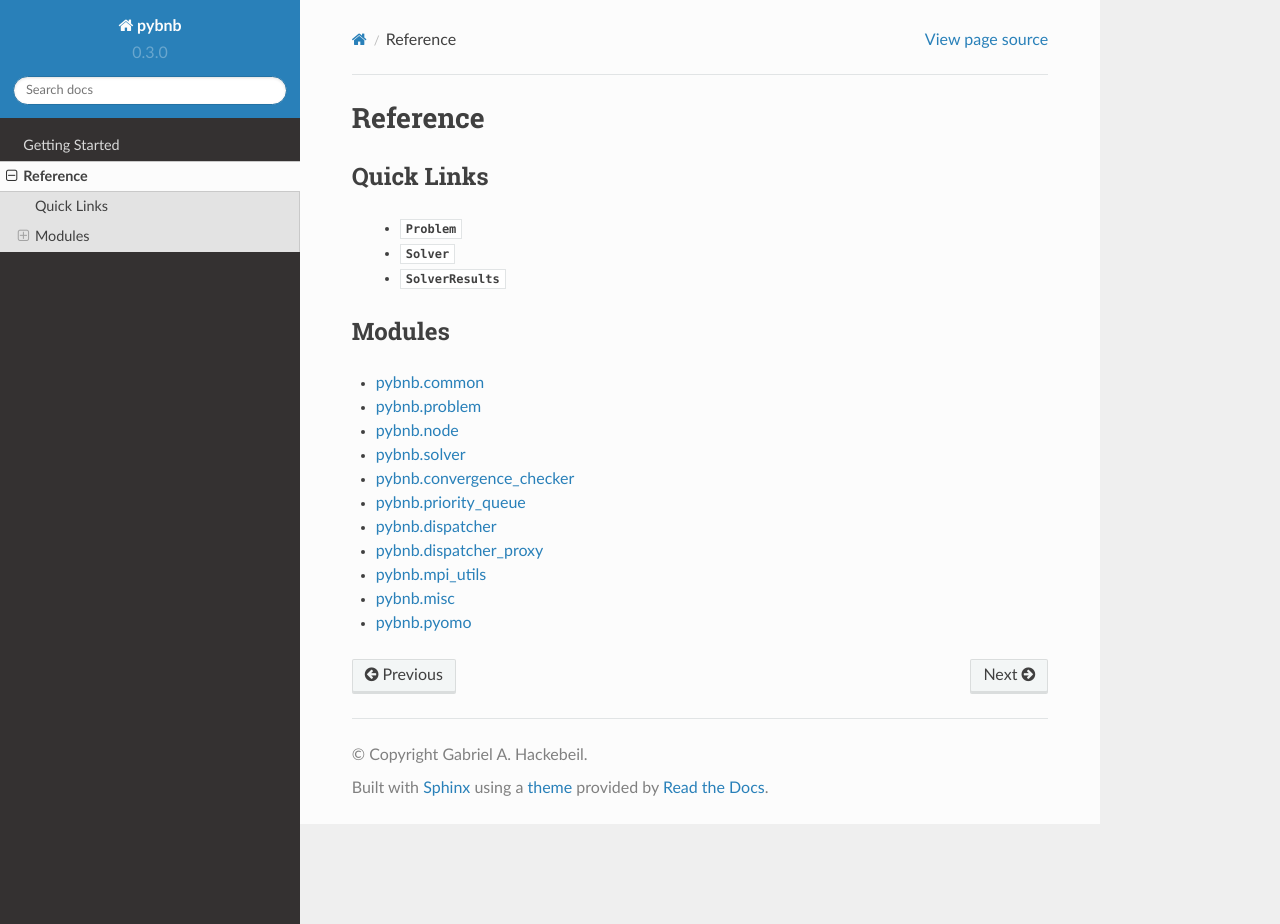
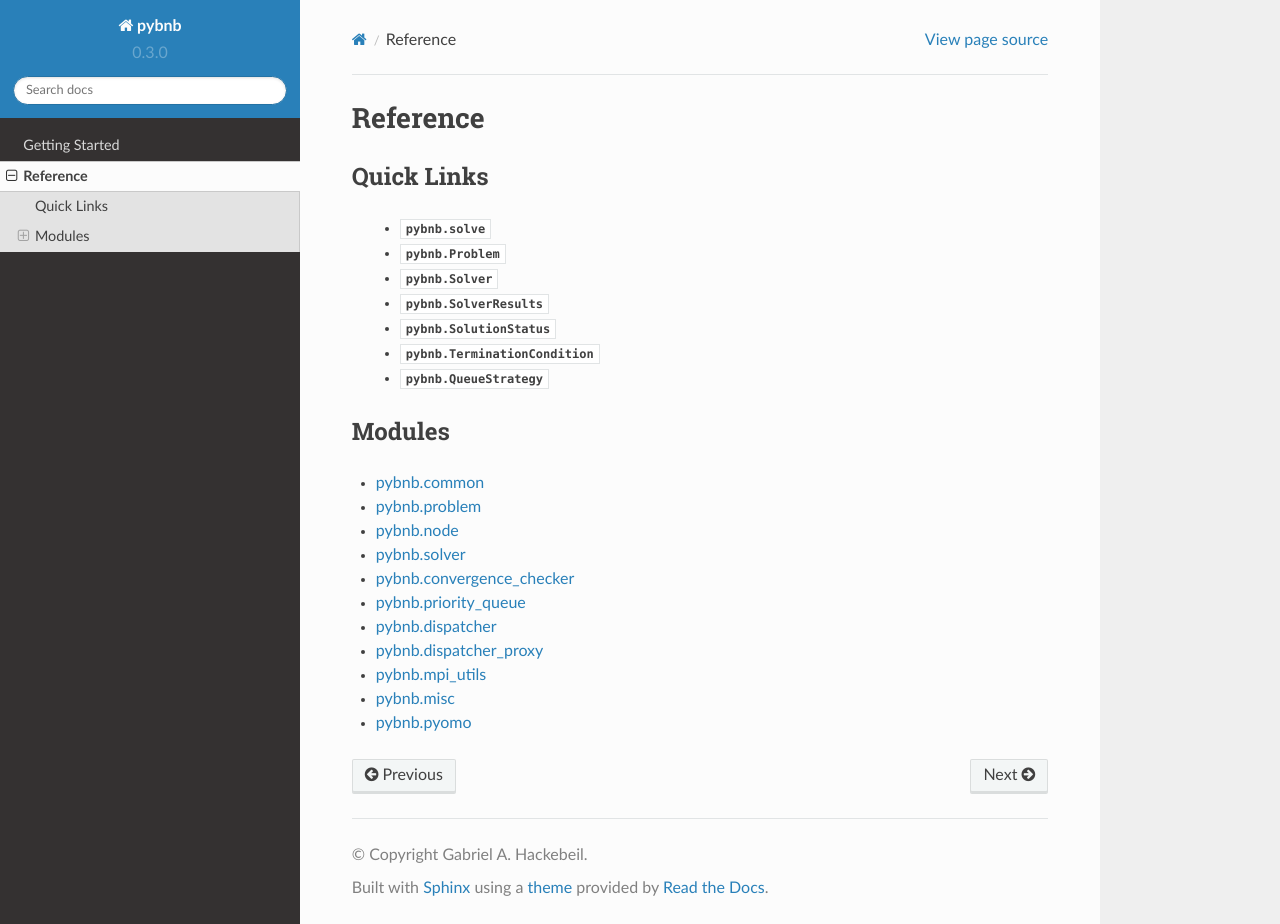
Before and after one commit to ghackebeil/pybnb, a Sphinx documentation site: the page built from doc/reference/index.rst, in a window 1280 px wide and 924 px high. Built offline with Sphinx 7.4.7 and the Read the Docs theme 2.0.0, drawn with Linux system fonts in a browser that asks for light colours.

Commit message:
updating docs

```diff
--- a/doc/conf.py
+++ b/doc/conf.py
@@ -27,7 +27,7 @@
 source_suffix = '.rst'
 master_doc = 'index'
 exclude_patterns = ['_build']
-pygments_style = 'sphinx'
+pygments_style = 'default'
 html_theme = "sphinx_rtd_theme"
 html_theme_path = [sphinx_rtd_theme.get_html_theme_path()]
 htmlhelp_basename = 'pybnbdoc'
--- a/doc/reference/index.rst
+++ b/doc/reference/index.rst
@@ -4,11 +4,19 @@
 Quick Links
 -----------
 
- - :class:`Problem <pybnb.problem.Problem>`
+ - :func:`pybnb.solve <pybnb.solver.solve>`
 
- - :class:`Solver <pybnb.solver.Solver>`
+ - :class:`pybnb.Problem <pybnb.problem.Problem>`
 
- - :class:`SolverResults <pybnb.solver.SolverResults>`
+ - :class:`pybnb.Solver <pybnb.solver.Solver>`
+
+ - :class:`pybnb.SolverResults <pybnb.solver.SolverResults>`
+
+ - :class:`pybnb.SolutionStatus <pybnb.common.SolutionStatus>`
+
+ - :class:`pybnb.TerminationCondition <pybnb.common.TerminationCondition>`
+
+ - :class:`pybnb.QueueStrategy <pybnb.common.QueueStrategy>`
 
 Modules
 -------
```
Also changed, not shown: doc/getting_started/index.rst (+6 -3 lines), 4 other files.
